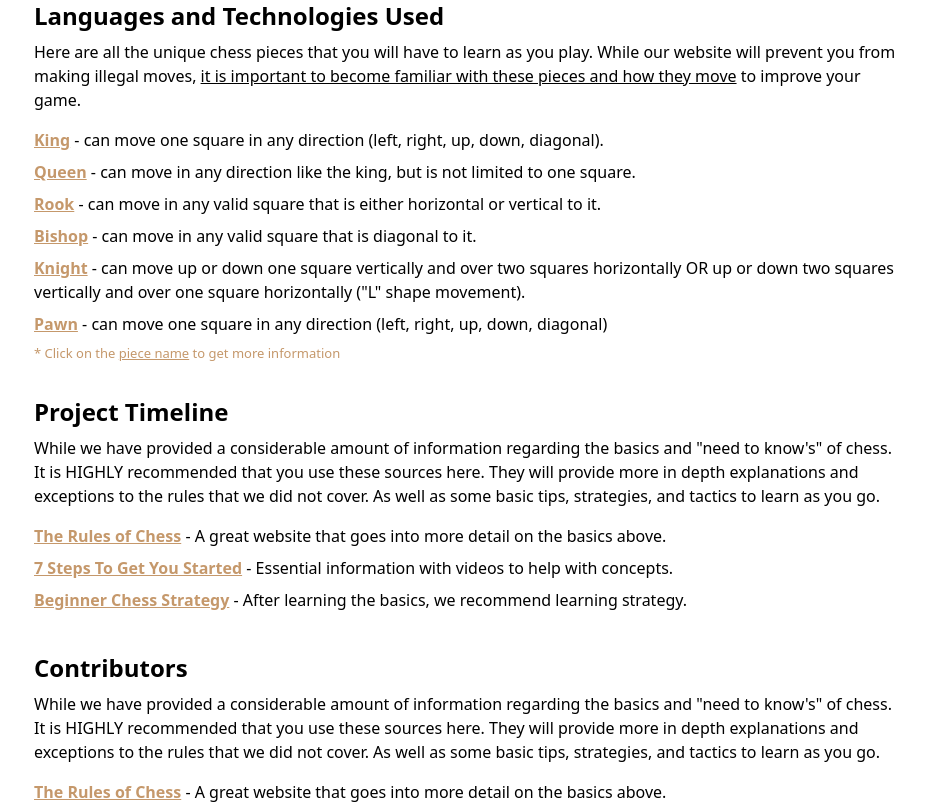
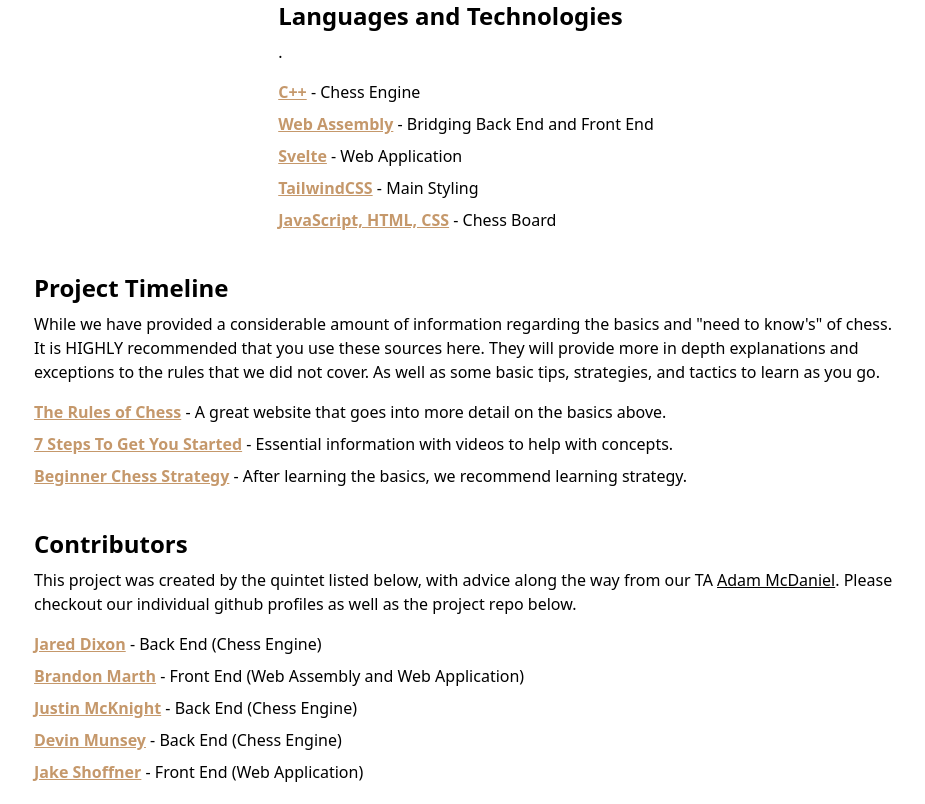
Before and after one commit to jdixon34-utk/Chess, a SvelteKit app in the folder ChessWebsite/: page /about in a window 1280 px wide. Shown: the part 340-1144 px from the top of the page, without its empty margins (174-1099 px from the left). Built offline with nearby package versions, Linux system fonts and the light colour scheme.

Commit message:
about page -- minor update

```diff
--- a/ChessWebsite/src/routes/about/+page.svelte
+++ b/ChessWebsite/src/routes/about/+page.svelte
@@ -29,29 +29,32 @@
 
         <!-- Languages and technologies used -->
         <div class="flex flex-col">
-            <h1 class="text-2xl font-semibold pb-[1vh]">Languages and Technologies Used</h1>
+            <h1 class="text-2xl font-semibold pb-[1vh]">Languages and Technologies</h1>
             <p class="pb-[2vh]">
-                Here are all the unique chess pieces that you will have to learn as you play. While our website
-                will prevent you from making illegal moves,
-                <span class="font-medium underline">it is important to become familiar with these pieces and how they move</span>
-                to improve your game.
+                .
             </p>
 
-            <ul class="pb-[1vh]">
-                <li class="pb-[1vh]"><a href="https://www.chess.com/terms/chess-king" target="_blank" class="text-[#c5986b] hover:text-[#b18960] font-bold underline">King</a> - can <span class="font-medium">move one square in any direction</span> (left, right, up, down, diagonal).</li>
-                <li class="pb-[1vh]"><a href="https://www.chess.com/terms/chess-queen" target="_blank" class="text-[#c5986b] hover:text-[#b18960] font-bold underline">Queen</a> - can <span class="font-medium">move in any direction</span> like the king, but is <span class="font-medium">not limited to one square</span>.</li>
-                <li class="pb-[1vh]"><a href="https://www.chess.com/terms/chess-rook" target="_blank" class="text-[#c5986b] hover:text-[#b18960] font-bold underline">Rook</a> - can <span class="font-medium">move in any valid square</span> that is either <span class="font-medium">horizontal or vertical to it</span>.</li>
-                <li class="pb-[1vh]"><a href="https://www.chess.com/terms/chess-bishop" target="_blank" class="text-[#c5986b] hover:text-[#b18960] font-bold underline">Bishop</a> - can <span class="font-medium">move in any valid square</span> that is <span class="font-medium">diagonal to it</span>.</li>
-                <li class="pb-[1vh]"><a href="https://www.chess.com/terms/chess-knight" target="_blank" class="text-[#c5986b] hover:text-[#b18960] font-bold underline">Knight</a> - can
-                    <span class="font-medium">move up or down one square vertically and over two squares horizontally</span>
-                    OR <span class="font-medium">up or down two squares vertically and over one square horizontally</span>
-                    ("L" shape movement).
+            <ul class="pb-[4vh]">
+                <li class="pb-[1vh]">
+                    <a class="text-[#c5986b] hover:text-[#b18960] font-bold underline" href="https://devdocs.io/cpp/" target="_blank">C++</a>
+                    - Chess Engine
                 </li>
-                <li><a href="https://www.chess.com/terms/chess-pawn" target="_blank" class="text-[#c5986b] hover:text-[#b18960] font-bold underline">Pawn</a> - can move one square in any direction (left, right, up, down, diagonal)</li>
+                <li class="pb-[1vh]">
+                    <a class="text-[#c5986b] hover:text-[#b18960] font-bold underline" href="https://developer.mozilla.org/en-US/docs/WebAssembly" target="_blank">Web Assembly</a>
+                    - Bridging Back End and Front End
+                </li>
+                <li class="pb-[1vh]">
+                    <a class="text-[#c5986b] hover:text-[#b18960] font-bold underline" href="https://svelte.dev/docs" target="_blank">Svelte</a>
+                    - Web Application
+                </li>
+                <li class="pb-[1vh]">
+                    <a class="text-[#c5986b] hover:text-[#b18960] font-bold underline" href="https://v2.tailwindcss.com/docs" target="_blank">TailwindCSS</a>
+                    - Main Styling
+                </li>
+                <li class="pb-[1vh]">
+                    <a class="text-[#c5986b] hover:text-[#b18960] font-bold underline" href="https://developer.mozilla.org/en-US/" target="_blank">JavaScript, HTML, CSS</a>
+                    - Chess Board
             </ul>
-            <p class="pb-[4vh] text-[13px] text-[#c5986b]">
-                * Click on the <span class="underline">piece name</span> to get more information
-            </p>
         </div>
 
         <!-- Resources -->
@@ -85,26 +88,32 @@
         <div class="flex flex-col">
             <h1 class="text-2xl font-semibold pb-[1vh]">Contributors</h1>
             <p class="pb-[2vh]">
-                While we have provided a considerable amount of information regarding the basics
-                and "need to know's" of chess. It is HIGHLY recommended that you use these
-                sources here. They will provide more in depth explanations and exceptions to the rules
-                that we did not cover. As well as some basic tips, strategies, and tactics to learn
-                as you go.
+               This project was created by the quintet listed below, with advice along the way from
+               our TA
+               <a class="underline hover:text-" href="https://github.com/adam-mcdaniel" target="_blank">Adam McDaniel</a>.
+                Please checkout our individual github profiles as well as the project repo below.
             </p>
 
             <ul class="pb-[4vh]">
                 <li class="pb-[1vh]">
-                    <a class="text-[#c5986b] hover:text-[#b18960] font-bold underline" href="https://www.chesshouse.com/pages/chess-rules" target="_blank">The Rules of Chess</a>
-                    - A great website that goes into more detail on the basics above.
+                    <a class="text-[#c5986b] hover:text-[#b18960] font-bold underline" href="https://github.com/jdixon34-cs340" target="_blank">Jared Dixon</a>
+                    - Back End (Chess Engine)
                 </li>
                 <li class="pb-[1vh]">
-                    <a class="text-[#c5986b] hover:text-[#b18960] font-bold underline" href="https://www.chess.com/learn-how-to-play-chess" target="_blank">7 Steps To Get You Started</a>
-                    - Essential information with videos to help with concepts.
+                    <a class="text-[#c5986b] hover:text-[#b18960] font-bold underline" href="https://github.com/Brandon-Marth" target="_blank">Brandon Marth</a>
+                    - Front End (Web Assembly and Web Application)
                 </li>
                 <li class="pb-[1vh]">
-                    <a class="text-[#c5986b] hover:text-[#b18960] font-bold underline" href="https://nextlevelchess.blog/beginner-chess-strategy/" target="_blank">Beginner Chess Strategy</a>
-                    - After learning the basics, we recommend learning strategy.
+                    <a class="text-[#c5986b] hover:text-[#b18960] font-bold underline" href="https://github.com/JMcknight75" target="_blank">Justin McKnight</a>
+                    - Back End (Chess Engine)
                 </li>
+                <li class="pb-[1vh]">
+                    <a class="text-[#c5986b] hover:text-[#b18960] font-bold underline" href="https://github.com/Dev5ter" target="_blank">Devin Munsey</a>
+                    - Back End (Chess Engine)
+                </li>
+                <li class="pb-[1vh]">
+                    <a class="text-[#c5986b] hover:text-[#b18960] font-bold underline" href="https://github.com/Jxk0be" target="_blank">Jake Shoffner</a>
+                    - Front End (Web Application)
             </ul>
         </div>
 
```
